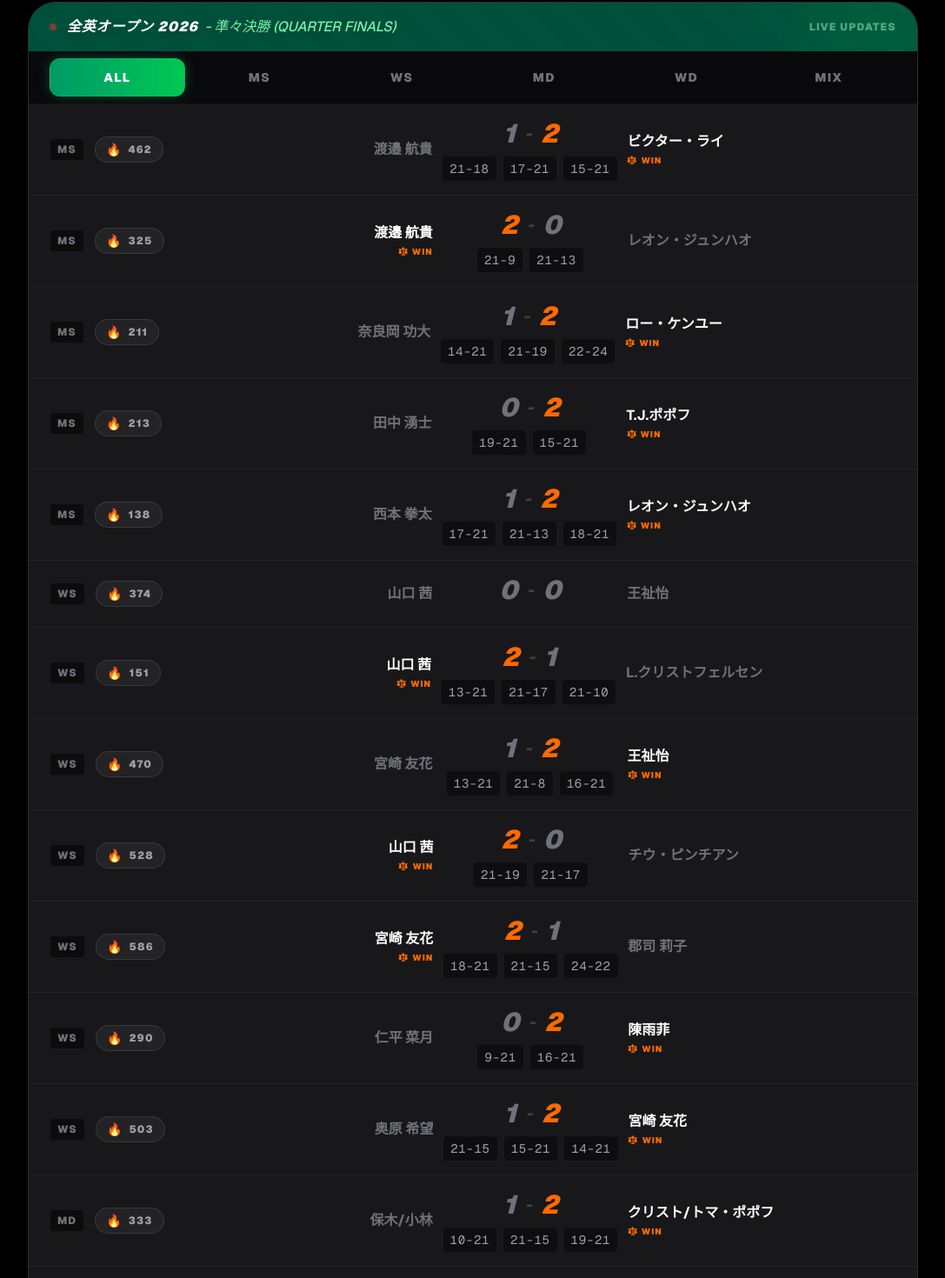
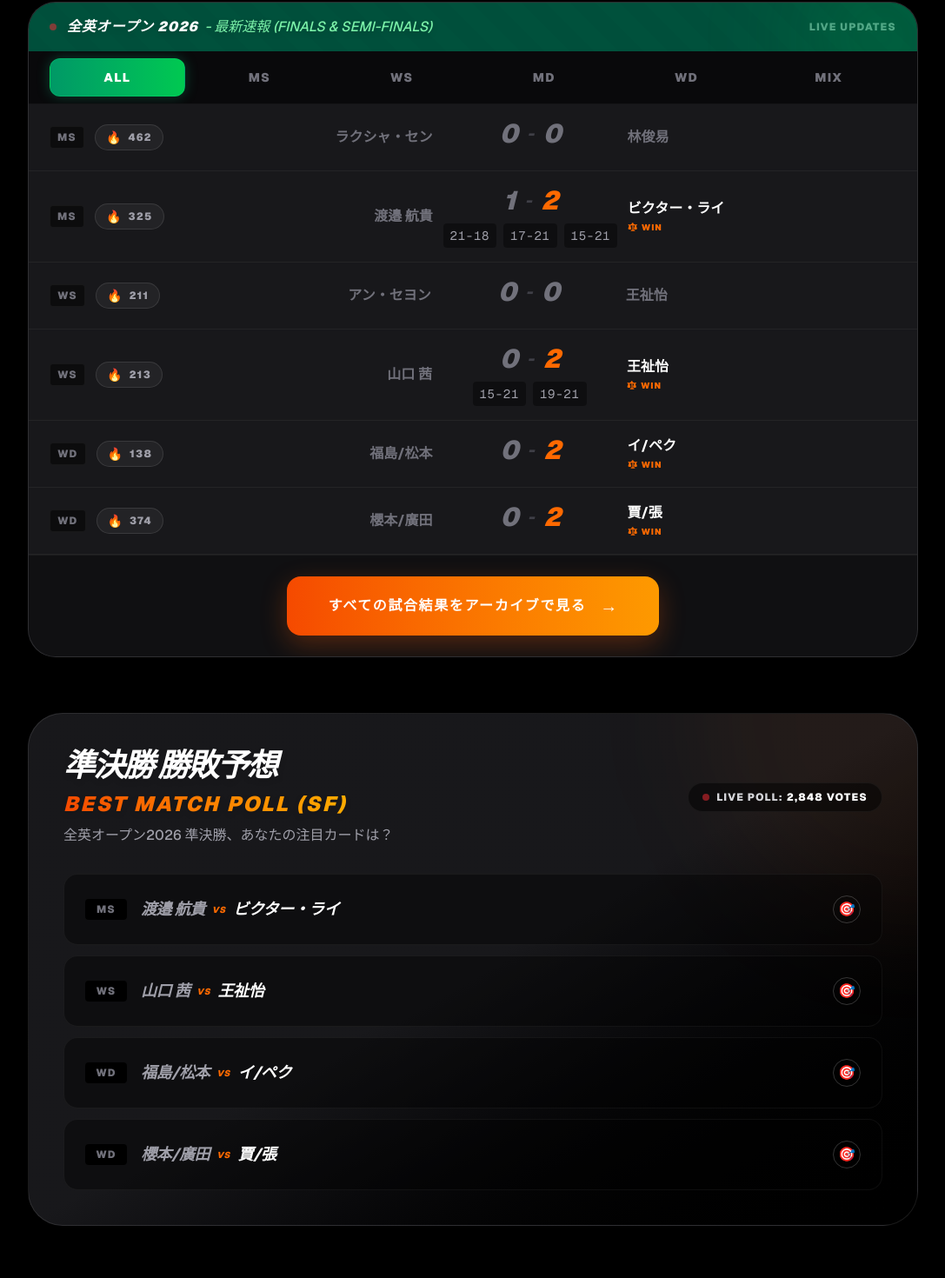
Before and after one commit to Yoritomokush/the-court, a Next.js app in the folder badminton-portal/: page / in a window 1280 px wide. Shown: the part 1180-2650 px from the top of the page at 87% size, without its empty margins (96-1183 px from the left). Built offline with nearby package versions, Linux system fonts and the light colour scheme.

Commit message:
feat: All England Finals update and streamlined media home v6.0

```diff
--- a/badminton-portal/src/app/master-data.ts
+++ b/badminton-portal/src/app/master-data.ts
@@ -143,7 +143,7 @@ export interface Circle {
 export const AFFILIATE_ID = "yoritomo04-22";
 
 export const isBreaking: boolean = true;
-export const BREAKING_NEWS_TEXT: string = "【全英オープン速報】山口茜が準決勝進出！渡邉・宮崎・フクマツ・ヒロサクは堂々のベスト8";
+export const BREAKING_NEWS_TEXT: string = "【閉幕】全英OP2026終了。山口・渡邉らがベスト4。日本勢の全結果はアーカイブをチェック！";
 
 /**
  * Creates a localized Amazon Japan search link with affiliate ID.
@@ -155,6 +155,20 @@ export const getAmazonLink = (query: string): string => {
 export const allEnglandResults: LiveMatchResult[] = [
   // --- MS ---
   {
+    id: "ae-2026-ms-f-1",
+    category: "MS", stage: "決勝", date: "03/08",
+    player1: { name: "ラクシャ・セン", isWin: false, sets: 0 },
+    player2: { name: "林俊易", isWin: false, sets: 0 },
+    scores: []
+  },
+  {
+    id: "ae-2026-ms-sf-1",
+    category: "MS", stage: "準決勝", date: "03/07",
+    player1: { name: "渡邉 航貴", isWin: false, sets: 1 },
+    player2: { name: "ビクター・ライ", isWin: true, sets: 2 },
+    scores: ["21-18", "17-21", "15-21"]
+  },
+  {
     id: "ae-2026-ms-qf-1",
     category: "MS", stage: "準々決勝", date: "03/06",
     player1: { name: "渡邉 航貴", isWin: false, sets: 1 },
@@ -192,11 +206,18 @@ export const allEnglandResults: LiveMatchResult[] = [
 
   // --- WS ---
   {
+    id: "ae-2026-ws-f-1",
+    category: "WS", stage: "決勝", date: "03/08",
+    player1: { name: "アン・セヨン", isWin: false, sets: 0 },
+    player2: { name: "王祉怡", isWin: false, sets: 0 },
+    scores: []
+  },
+  {
     id: "ae-2026-ws-sf-1",
     category: "WS", stage: "準決勝", date: "03/07",
     player1: { name: "山口 茜", isWin: false, sets: 0 },
-    player2: { name: "王祉怡", isWin: false, sets: 0 },
-    scores: []
+    player2: { name: "王祉怡", isWin: true, sets: 2 },
+    scores: ["15-21", "19-21"]
   },
   {
     id: "ae-2026-ws-qf-1",
@@ -265,6 +286,20 @@ export const allEnglandResults: LiveMatchResult[] = [
   },
 
   // --- WD ---
+  {
+    id: "ae-2026-wd-sf-1",
+    category: "WD", stage: "準決勝", date: "03/07",
+    player1: { name: "福島/松本", isWin: false, sets: 0 },
+    player2: { name: "イ/ペク", isWin: true, sets: 2 },
+    scores: []
+  },
+  {
+    id: "ae-2026-wd-sf-2",
+    category: "WD", stage: "準決勝", date: "03/07",
+    player1: { name: "櫻本/廣田", isWin: false, sets: 0 },
+    player2: { name: "賈/張", isWin: true, sets: 2 },
+    scores: []
+  },
   {
     id: "ae-2026-wd-qf-1",
     category: "WD", stage: "準々決勝", date: "03/06",
@@ -1444,6 +1479,15 @@ export const players: Player[] = [
 ];
 
 export const columns: Column[] = [
+  {
+    id: "all-england-2026-vol2",
+    title: "【全英OP特集 Vol.2】全英オープン2026閉幕：渡邉航貴の覚醒と日本勢の現在地",
+    date: "2026.03.08",
+    category: "全英OP特集",
+    author: "THE COURT Editorial Team",
+    excerpt: "渡邉選手のアントンセン・リージジャ撃破という衝撃、山口茜選手の安定感、そして決勝進出を阻んだ世界の壁について総括。",
+    content: "歴史と伝統の全英オープン2026が幕を閉じた。日本勢としては惜しくも決勝進出を逃す結果となったが、その中で最も強い輝きを放ったのは、間違いなく渡邉航貴だろう。\n\n彼の今大会の快進撃は、単なるフロックではない。アンダース・アントンセン、リー・ジジャという並み居る強豪を連破したその戦いぶりは、彼の「スピードと流麗なラリー」という持ち味が、世界のトップ・オブ・トップに通じることを完全に証明した。準決勝のビクター・ライ戦こそフルセットの末に涙を飲んだが、第1ゲームを先取し、最後まで足が止まらなかった姿は、新たな日本のエースの覚醒を強く印象づけた。\n\n一方、女子シングルスの山口茜は、安定した試合運びでベスト4に進出。準決勝では絶好調の王祉怡にストレートで敗れたものの、その存在感の大きさは健在だ。「シダマツ」「フクマツ」といったダブルス陣も安定して上位に顔を出す中、日本バドミントン界が直面しているのは「いかにして頂点の壁を打ち破るか」という課題である。\n\n各国のレベルがかつてないほど均衡し、群雄割拠の時代を迎えている現代バドミントン界。この全英での経験を糧に、日本代表が次なるステージへどう進化していくのか。激闘の熱冷めやらぬ今、彼らの視線はすでに次の戦いへと向けられている。"
+  },
   {
     id: "legend-kevin-sanjaya",
     title: "煽る天才、愛される異端：ケビン・サンジャヤ・スカムルジョの軌跡",
--- a/badminton-portal/src/app/page.tsx
+++ b/badminton-portal/src/app/page.tsx
@@ -12,7 +12,6 @@ import RankinsSection from "@/components/RankingsSection";
 import PlayerComparison from "@/components/PlayerComparison";
 import PlayerCard from "@/components/PlayerCard";
 import Scoreboard from "@/components/Scoreboard";
-import TournamentDraw from "@/components/TournamentDraw";
 import BestMatchPoll from "@/components/BestMatchPoll";
 
 const CATEGORIES = ["すべて", "男子シングルス", "女子シングルス", "男子ダブルス", "女子ダブルス", "混合ダブルス"] as const;
@@ -93,18 +92,9 @@ export default function Home() {
 
       <main className="max-w-7xl mx-auto px-6 py-24 space-y-40">
 
-        {/* 0. LIVE SCOREBOARD & DRAW */}
+        {/* 0. LIVE SCOREBOARD */}
         <section className="w-full animate-in fade-in slide-in-from-bottom-10 duration-1000 space-y-16 pb-8">
           <Scoreboard />
-
-          <div className="flex justify-center -mt-8 mb-8 relative z-20">
-            <Link href="/archive" className="flex items-center gap-2 px-8 py-3 bg-gradient-to-r from-zinc-900 to-black border border-white/10 rounded-full hover:border-orange-500/50 hover:bg-white/5 transition-all group shadow-xl">
-              <span className="text-zinc-400 group-hover:text-white transition-colors text-xs font-black tracking-widest uppercase">全試合結果記録を見る</span>
-              <span className="text-orange-500 group-hover:translate-x-1 transition-transform">&rarr;</span>
-            </Link>
-          </div>
-
-          <TournamentDraw />
           <BestMatchPoll />
         </section>
 
--- a/badminton-portal/src/components/Scoreboard.tsx
+++ b/badminton-portal/src/components/Scoreboard.tsx
@@ -134,9 +134,13 @@ export default function Scoreboard() {
 
     const tabs = ["ALL", "MS", "WS", "MD", "WD", "MIX"];
 
+    // 決勝と準決勝のみ表示する
+    const latestStages = ["決勝", "準決勝"];
+    const latestResults = allEnglandResults.filter(match => latestStages.includes(match.stage));
+
     const filteredResults = activeTab === "ALL"
-        ? allEnglandResults
-        : allEnglandResults.filter(match => match.category === activeTab);
+        ? latestResults
+        : latestResults.filter(match => match.category === activeTab);
 
     return (
         <div className="w-full max-w-5xl mx-auto rounded-[32px] overflow-hidden border border-white/10 shadow-2xl bg-zinc-900 group">
@@ -150,7 +154,7 @@ export default function Scoreboard() {
                     <div className="w-2 h-2 rounded-full bg-red-500 animate-pulse" />
                     <h2 className="text-white font-black italic tracking-wider text-sm md:text-base uppercase flex items-center gap-2 drop-shadow-md">
                         全英オープン 2026
-                        <span className="text-green-300 font-medium tracking-normal hidden md:inline">- 準々決勝 (Quarter Finals)</span>
+                        <span className="text-green-300 font-medium tracking-normal hidden md:inline">- 最新速報 (Finals & Semi-Finals)</span>
                     </h2>
                 </div>
                 <div className="relative z-10 text-emerald-200/50 text-[10px] md:text-xs font-black tracking-widest uppercase">
@@ -166,8 +170,8 @@ export default function Scoreboard() {
                             key={tab}
                             onClick={() => setActiveTab(tab)}
                             className={`flex-1 min-h-[44px] flex items-center justify-center px-4 py-2 rounded-xl text-xs sm:text-sm font-black tracking-widest uppercase transition-all whitespace-nowrap ${activeTab === tab
-                                    ? "bg-gradient-to-r from-emerald-600 to-green-500 text-white shadow-[0_0_15px_rgba(16,185,129,0.3)] border border-green-400/30"
-                                    : "bg-transparent text-zinc-500 hover:text-white hover:bg-white/5 border border-transparent"
+                                ? "bg-gradient-to-r from-emerald-600 to-green-500 text-white shadow-[0_0_15px_rgba(16,185,129,0.3)] border border-green-400/30"
+                                : "bg-transparent text-zinc-500 hover:text-white hover:bg-white/5 border border-transparent"
                                 }`}
                         >
                             {tab}
@@ -190,10 +194,11 @@ export default function Scoreboard() {
             </div>
 
             {/* Footer / More Link */}
-            <div className="bg-zinc-950/50 px-6 py-3 flex justify-center border-t border-white/5">
-                <button className="text-zinc-500 hover:text-orange-500 text-xs font-black tracking-widest uppercase transition-colors flex items-center gap-2">
-                    View Full Tournament Tree <span>&rarr;</span>
-                </button>
+            <div className="bg-zinc-950/50 p-6 flex justify-center border-t border-white/5">
+                <a href="/archive" className="w-full md:w-auto relative group flex items-center justify-center gap-4 px-12 py-5 bg-gradient-to-r from-orange-600 to-amber-500 rounded-2xl hover:scale-105 active:scale-95 transition-all shadow-[0_10px_30px_rgba(234,88,12,0.3)] no-underline">
+                    <span className="text-white font-black tracking-widest uppercase text-sm md:text-base">すべての試合結果をアーカイブで見る</span>
+                    <span className="text-white text-xl group-hover:translate-x-2 transition-transform">&rarr;</span>
+                </a>
             </div>
         </div>
     );
--- a/badminton-portal/src/data.ts
+++ b/badminton-portal/src/data.ts
@@ -0,0 +1,61 @@
+// src/data.ts
+export type Tier = 'S' | 'Tier1' | 'Tier2' | 'Tier3';
+export type Category = '国内代表' | '実業団' | 'NEXT GEN';
+
+export interface Player {
+  id: string;
+  name: string;
+  team: string;
+  tier: Tier;
+  category: Category;
+  description: string;
+  stats: { power: number; speed: number; technique: number };
+}
+
+export const players: Player[] = [
+  {
+    id: 'yuta-watanabe',
+    name: '渡辺 勇大 (Yuta Watanabe)',
+    team: 'J-POWER',
+    tier: 'S',
+    category: '国内代表',
+    description: '左利きのマエストロ。混合ダブルスで世界を魅了する。',
+    stats: { power: 85, speed: 95, technique: 100 }
+  },
+  {
+    id: 'kodai-naraoka',
+    name: '奈良岡 功大 (Kodai Naraoka)',
+    team: 'NTT東日本',
+    tier: 'Tier1',
+    category: '国内代表',
+    description: '驚異的な粘りとスタミナを誇る、日本のエース。',
+    stats: { power: 80, speed: 90, technique: 95 }
+  },
+  {
+    id: 'tomoka-miyazaki',
+    name: '宮崎 友花 (Tomoka Miyazaki)',
+    team: 'ACT SAIKYO',
+    tier: 'Tier1',
+    category: '国内代表',
+    description: '次世代を担う天才。しなやかなスイングが武器。',
+    stats: { power: 75, speed: 92, technique: 94 }
+  },
+  {
+    id: 'kanta-tsuneyama',
+    name: '常山 幹太 (Kanta Tsuneyama)',
+    team: 'トナミ運輸',
+    tier: 'Tier2',
+    category: '実業団',
+    description: 'トナミ運輸を支える大黒柱。安定したプレーが魅力。',
+    stats: { power: 82, speed: 85, technique: 88 }
+  },
+  {
+    id: 'hinata-takano',
+    name: '髙野 日向 (Hinata Takano)',
+    team: '埼玉栄高',
+    tier: 'Tier3',
+    category: 'NEXT GEN',
+    description: '高校界を席巻する期待の星。',
+    stats: { power: 78, speed: 88, technique: 82 }
+  }
+];
```
